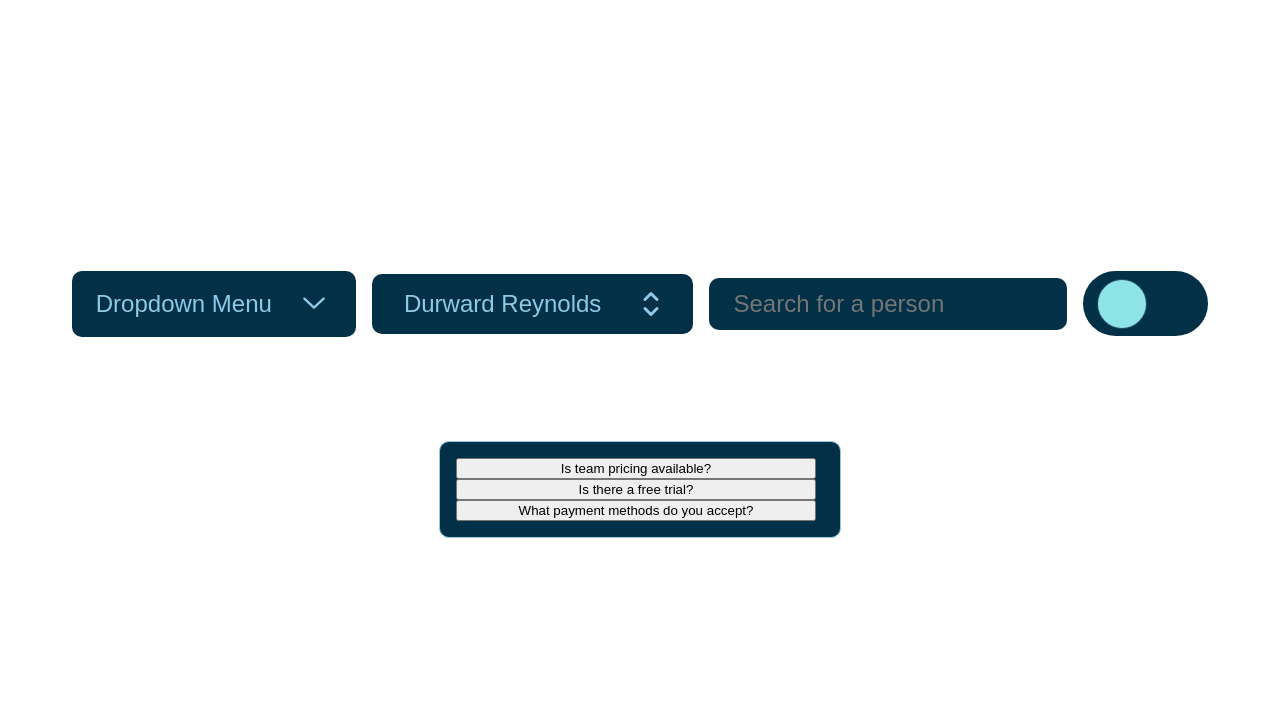
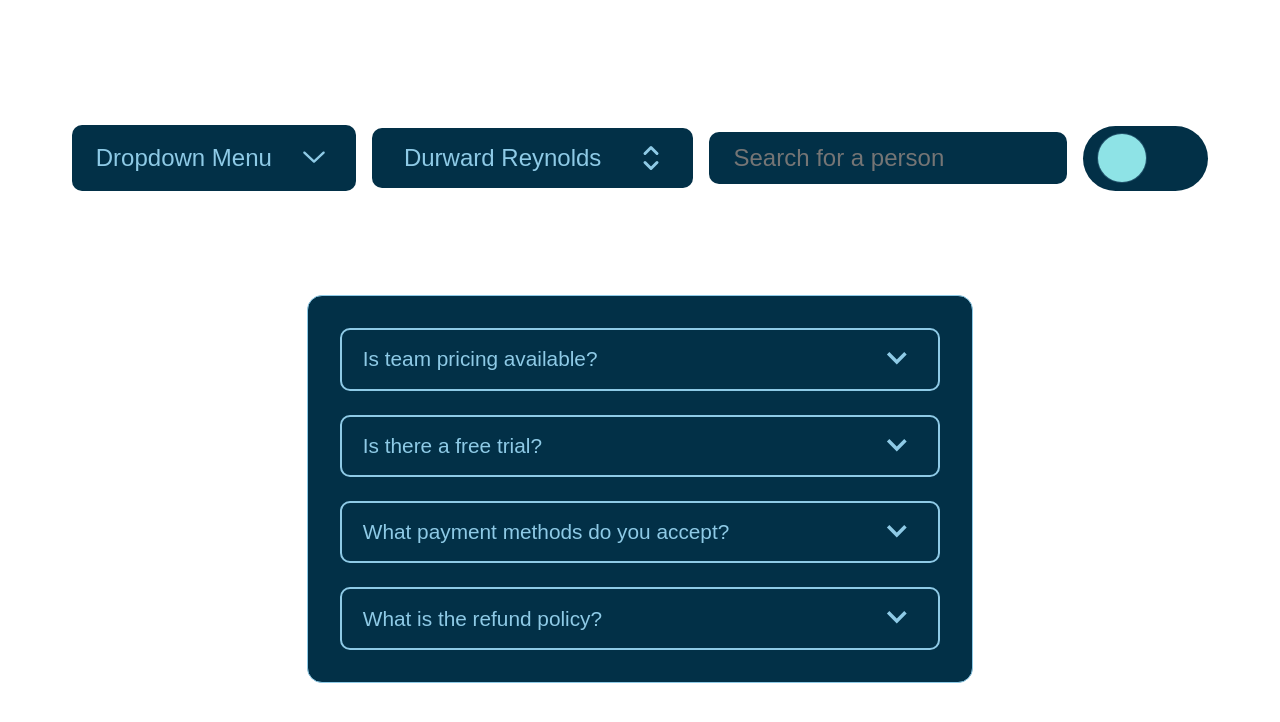
Before and after one commit to dangersflow/ComponentLibrary, a React (Create React App) app: page / in a window 1280 px wide. Shown: the top 722 px of the page. Built offline with nearby package versions, Linux system fonts and the light colour scheme.

Commit message:
finished early version of disclosure component; starting pop up modal next

```diff
--- a/src/components/Disclosure.tsx
+++ b/src/components/Disclosure.tsx
@@ -1,23 +1,57 @@
 import { Disclosure } from "@headlessui/react";
 import styled from "styled-components";
-import { motion } from "framer-motion";
+import { AnimatePresence, motion } from "framer-motion";
+import { BiChevronDown } from "react-icons/bi";
+import { RxDividerVertical } from "react-icons/rx";
 
 const DisclosureCard = styled(motion.div)`
   display: flex;
   flex-direction: column;
-  border-radius: 10px;
+  border-radius: 15px;
   border: 1px solid #8ecae6;
   background-color: #023047;
   margin: 0.5em;
-  padding: 1em 1.5em 1em 1em;
+  padding: 2em;
   align-items: center;
+  justify-content: center;
+  gap: 1.5em;
+  width: 600px;
 `;
 
 const DisclosureWrapper = styled(motion.div)`
   display: flex;
   flex-direction: column;
-  position: relative;
-  width: 360px;
+  width: 100%;
+`;
+
+const DisclosureButton = styled(motion.button)`
+  display: flex;
+  flex-direction: row;
+  width: 100%;
+  height: 3em;
+  font-size: 1.3em;
+  color: #8ecae6;
+  gap: 1em;
+  padding: 0.5em 1em 0.5em 1em;
+  justify-content: space-between;
+  align-items: center;
+  border-radius: 10px;
+  border: none;
+  border: 2px solid #8ecae6;
+  background-color: #023047;
+`;
+
+const DisclosurePanel = styled(motion.div)`
+  display: flex;
+  flex-direction: row;
+  border-radius: 10px;
+  background-color: #023047;
+  color: #8ecae6;
+  width: 100%;
+  align-items: center;
+  overflow: hidden;
+  font-size: 1.1em;
+  z-index: 100;
 `;
 
 const disclosureQuestionsAnswers = [
@@ -29,11 +63,15 @@ const disclosureQuestionsAnswers = [
   {
     question: "Is there a free trial?",
     answer:
-      "Yes! You can purchase a license that you can share with your entire team.",
+      "Yes! You can purchase a license that you can share with your entire team. The free trial is 14 days.",
   },
   {
     question: "What payment methods do you accept?",
     answer: "We accept all major credit cards.",
+  },
+  {
+    question: "What is the refund policy?",
+    answer: "We offer a 14-day money back guarantee.",
   },
 ];
 
@@ -44,9 +82,70 @@ export default function MyDisclosure() {
       transition={{ type: "spring", stiffness: 1000, damping: 70 }}
     >
       {disclosureQuestionsAnswers.map((questionAnswer) => (
-        <Disclosure as={DisclosureWrapper}>
-          <Disclosure.Button>{questionAnswer.question}</Disclosure.Button>
-          <Disclosure.Panel>{questionAnswer.answer}</Disclosure.Panel>
+        <Disclosure
+          as={DisclosureWrapper}
+          transition={{ type: "spring", stiffness: 1000, damping: 70 }}
+        >
+          {({ open }) => (
+            <motion.div
+              layout
+              transition={{
+                type: "spring",
+                stiffness: 1000,
+                damping: 70,
+              }}
+            >
+              <Disclosure.Button as={DisclosureButton}>
+                {questionAnswer.question}
+                <motion.div
+                  initial={{
+                    rotateZ: 0,
+                  }}
+                  animate={{
+                    rotateZ: open ? -180 : 0,
+                  }}
+                  transition={{
+                    type: "spring",
+                    stiffness: 1400,
+                    damping: 70,
+                  }}
+                >
+                  <BiChevronDown size={"2em"} />
+                </motion.div>
+              </Disclosure.Button>
+              <AnimatePresence>
+                {open && (
+                  <Disclosure.Panel
+                    static
+                    layout
+                    as={DisclosurePanel}
+                    key="content"
+                    initial={{ opacity: 0, height: "0px" }}
+                    animate={{
+                      opacity: 1,
+                      height: "auto",
+                      padding: "2em 0em 1em 0.5em",
+                    }}
+                    exit={{ opacity: 0, height: "0px", padding: "0px" }}
+                    transition={{
+                      type: "spring",
+                      stiffness: 1400,
+                      damping: 70,
+                    }}
+                  >
+                    <motion.div
+                      style={{
+                        borderLeft: "2px solid #8ecae6",
+                        paddingLeft: "1em",
+                      }}
+                    >
+                      {questionAnswer.answer}
+                    </motion.div>
+                  </Disclosure.Panel>
+                )}
+              </AnimatePresence>
+            </motion.div>
+          )}
         </Disclosure>
       ))}
     </DisclosureCard>
--- a/src/components/Listbox.tsx
+++ b/src/components/Listbox.tsx
@@ -109,7 +109,12 @@ export default function MyListbox() {
                 exit={{
                   y: -100,
                   width: `${selectedPerson.name.length}ch`,
-                  transition: { duration: 0.2, type: "spring" },
+                  transition: {
+                    duration: 0.2,
+                    type: "spring",
+                    stiffness: 1000,
+                    damping: 70,
+                  },
                 }}
                 transition={{
                   type: "spring",
--- a/src/components/Popover.tsx
+++ b/src/components/Popover.tsx
@@ -76,11 +76,11 @@ export default function MyPopover({
                 rotateZ: 0,
               }}
               animate={{
-                rotateZ: open ? 180 : 0,
+                rotateZ: open ? -180 : 0,
               }}
               transition={{
                 type: "spring",
-                stiffness: 1000,
+                stiffness: 1400,
                 damping: 70,
               }}
             >
@@ -104,7 +104,7 @@ export default function MyPopover({
                 exit={{
                   opacity: 0,
                   y: -50,
-                  transition: { type: "spring", stiffness: 1000, damping: 70 },
+                  transition: { type: "spring", stiffness: 1500, damping: 70 },
                 }}
                 transition={{
                   type: "spring",
```
